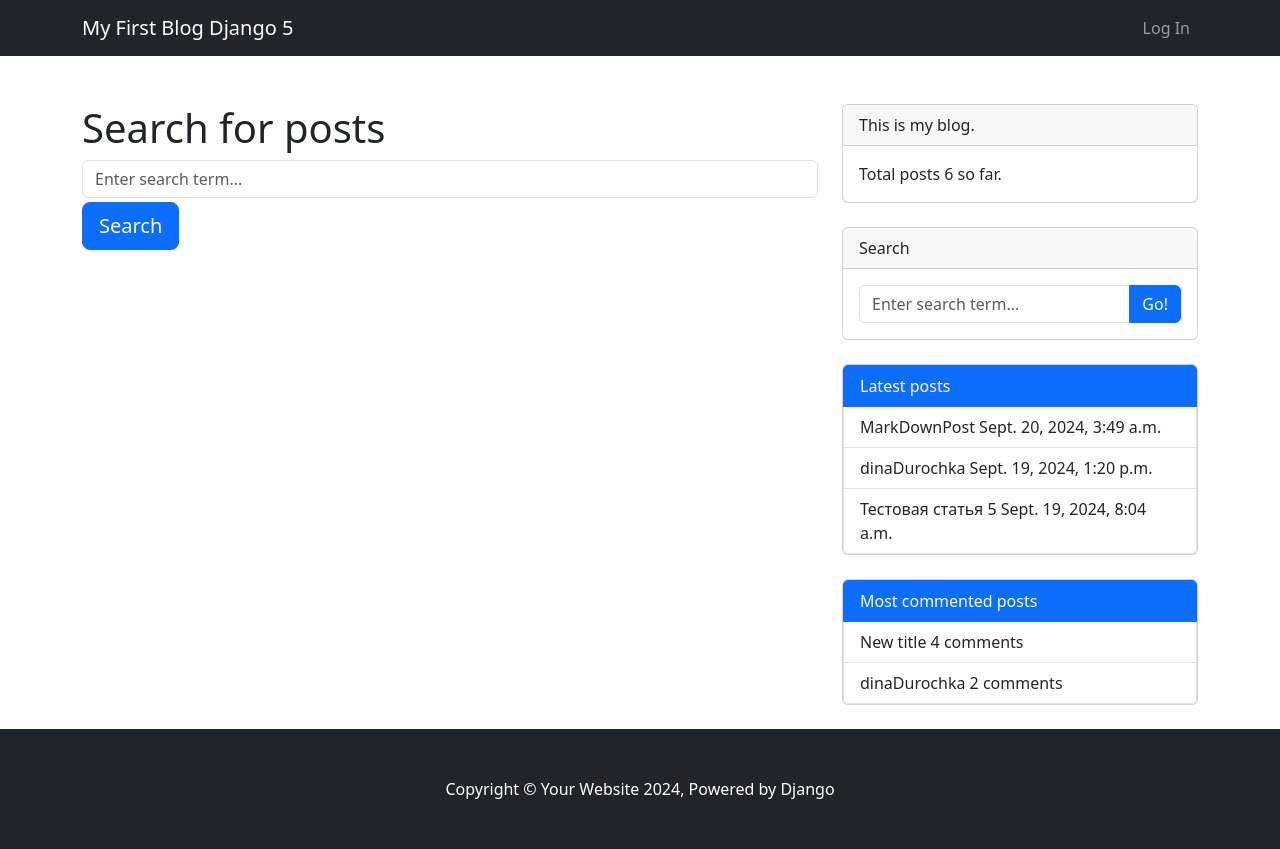
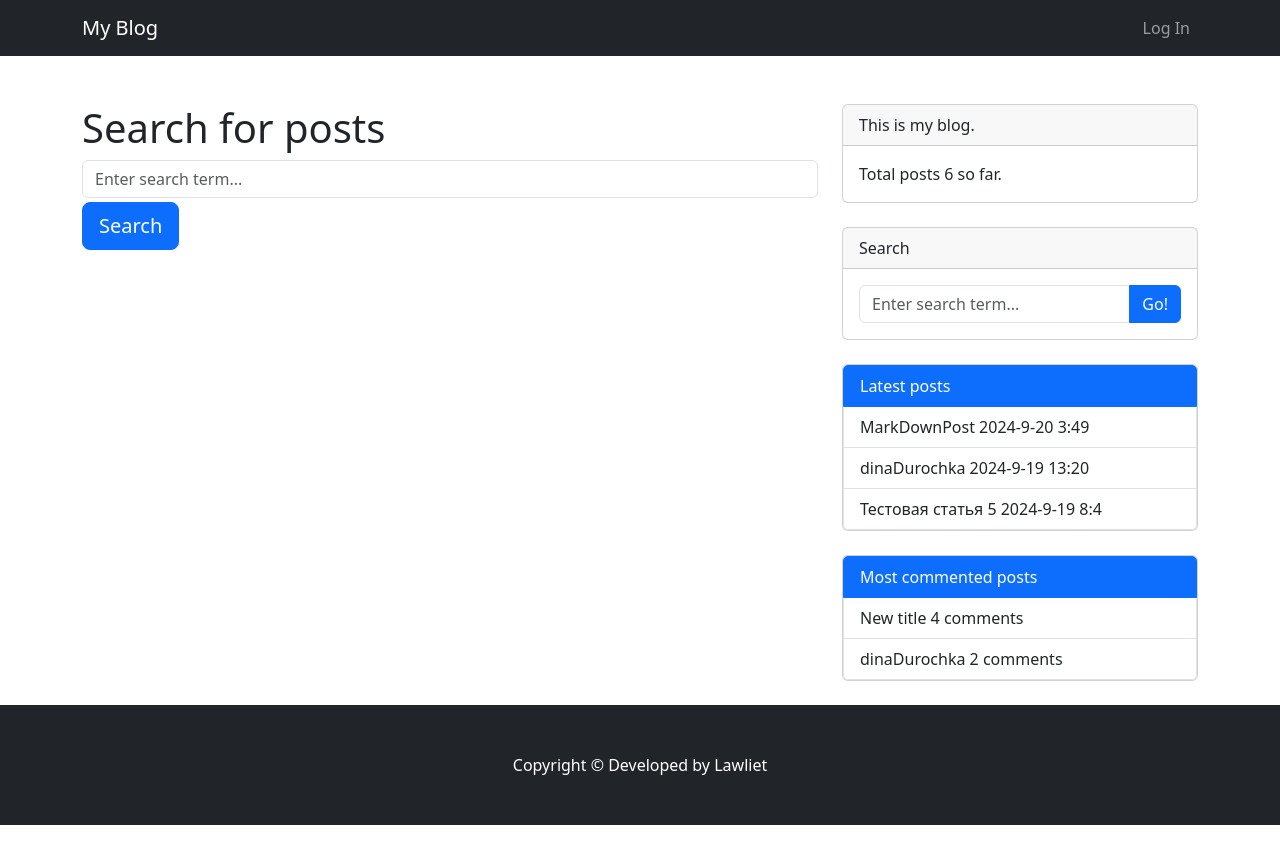
Before and after one commit to Lawliet696/Blog_site, a Django app: page /search/ in a window 1280 px wide. After the commit the page ends 825 px from the top, so only its background shows below. Run offline with Django 5.2, Linux system fonts and the light colour scheme; data comes from the database, SQL or seed files in the repository; parts of the project's set-up code (start-up, migrations or seed data) failed here and were passed over; some libraries are stand-ins or nearby versions.

Commit message:
Last update

```diff
--- a/templates/blog/base.html
+++ b/templates/blog/base.html
@@ -12,7 +12,7 @@
 <body class="d-flex flex-column min-vh-100">
 <nav class="navbar navbar-expand-lg navbar-dark bg-dark">
     <div class="container">
-        <a class="navbar-brand" href="/">My First Blog Django 5</a>
+        <a class="navbar-brand" href="/">My Blog</a>
         <button class="navbar-toggler" type="button" data-bs-toggle="collapse" data-bs-target="#navbarSupportedContent"
                 aria-controls="navbarSupportedContent" aria-expanded="false" aria-label="Toggle navigation"><span
                 class="navbar-toggler-icon"></span></button>
@@ -97,8 +97,7 @@
 </div>
 
 <footer class="py-5 bg-dark mt-2 mt-auto">
-    <div class="container"><p class="m-0 text-center text-white">Copyright &copy; Your Website 2024, Powered by
-        Django</p></div>
+    <div class="container"><p class="m-0 text-center text-white">Copyright &copy; Developed by Lawliet</p></div>
 </footer>
 </body>
 </html>
--- a/templates/blog/post/latest_posts.html
+++ b/templates/blog/post/latest_posts.html
@@ -1,3 +1,3 @@
 {% for post in latest_posts %}
-        <a class="list-group-item list-group-item-action" href="{{ post.get_absolute_url }}">{{ post.title }} {{ post.publish }}</a>
+        <a class="list-group-item list-group-item-action" href="{{ post.get_absolute_url }}">{{ post.title }} {{ post.publish.year }}-{{ post.publish.month }}-{{ post.publish.day }} {{ post.publish.hour }}:{{ post.publish.minute }}</a>
 {% endfor %}
```
